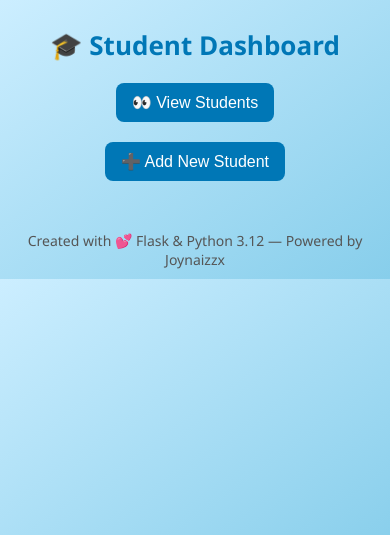
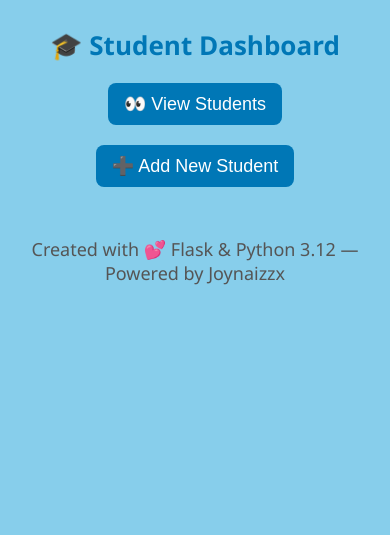
Before and after one commit to Joynase/Joynase-Dime, a Flask app: page /dashboard in a window 390 px wide. Shown: the top 535 px of the page. Run offline with Flask 3, Linux system fonts and the light colour scheme.

Commit message:
Update index.html

```diff
--- a/templates/index.html
+++ b/templates/index.html
@@ -6,23 +6,23 @@
   <style>
     body {
       font-family: 'Segoe UI', sans-serif;
-      background: linear-gradient(to bottom right, #cceeff, #87ceeb); /* sky blue */
+      background-color: #87ceeb; /* solid sky blue */
       margin: 0;
       padding: 20px;
       color: #333;
-      font-size: 18px;
+      font-size: 20px;
     }
 
     h1 {
       text-align: center;
       color: #0077b6;
       margin-bottom: 10px;
-      font-size: 32px;
+      font-size: 30px;
     }
 
     h2 {
       color: #005f8f;
-      font-size: 24px;
+      font-size: 30px;
     }
 
     .btn {
@@ -33,7 +33,7 @@
       border: none;
       border-radius: 8px;
       cursor: pointer;
-      font-size: 18px;
+      font-size: 20px;
       transition: background-color 0.3s ease;
     }
 
@@ -65,7 +65,7 @@
       border: 1px solid #f8bbd0;
       padding: 10px;
       text-align: left;
-      font-size: 18px;
+      font-size: 20px;
     }
 
     th {
@@ -79,7 +79,7 @@
       margin-bottom: 12px;
       border: 1px solid #0077b6;
       border-radius: 8px;
-      font-size: 18px;
+      font-size: 20px;
     }
 
     form {
@@ -94,7 +94,7 @@
     footer {
       text-align: center;
       margin-top: 40px;
-      font-size: 14px;
+      font-size: 20px;
       color: #555;
     }
 
@@ -102,28 +102,20 @@
     @media (max-width: 768px) {
       body {
         padding: 10px;
-        font-size: 16px;
+        font-size: 18px;
       }
 
-      h1 {
+      h1, h2 {
         font-size: 26px;
       }
 
-      h2 {
-        font-size: 20px;
-      }
-
       .btn {
-        font-size: 16px;
+        font-size: 18px;
         padding: 10px 16px;
       }
 
-      th, td {
-        font-size: 16px;
-      }
-
-      input[type="text"], input[type="number"] {
-        font-size: 16px;
+      th, td, input[type="text"], input[type="number"], footer {
+        font-size: 18px;
       }
 
       form {
```
